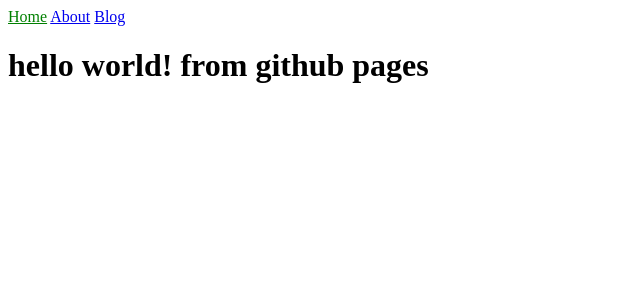
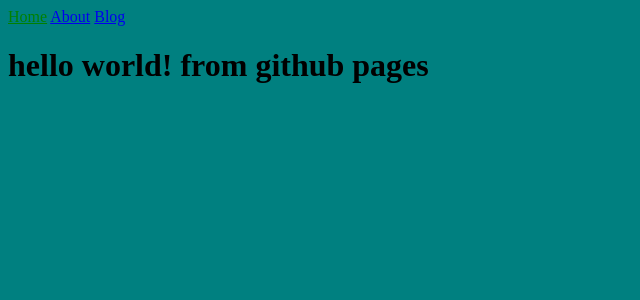
Before and after one commit to dvterrizzi/dvtblog, a Jekyll site: the page built from index.html, in a window 1280 px wide. Shown: the top 300 px of the page, without its empty margins (0-640 px from the left). Built offline with Jekyll 4.4.1, drawn with Linux system fonts in a browser that asks for light colours.

Commit message:
Use jekyll gem, scss setup

```diff
--- a/Gemfile
+++ b/Gemfile
@@ -1,8 +1,8 @@
 # frozen_string_literal: true
 source "https://rubygems.org"
 
-#gem "jekyll"
-gem "github-pages", group: :jekyll_plugins
+gem "jekyll"
+#gem "github-pages", group: :jekyll_plugins
 
 group :jekyll_plugins do
     gem "jekyll-sitemap"
--- a/_config.yml
+++ b/_config.yml
@@ -2,5 +2,8 @@ title: www.dvt.life
 repository: dvterrizzi/www.dvt.life
 url: https://www.dvt.life
 baseurl: ""
+theme: null # If ommitted, the github-pages gem will build a normalize.scss into styles.scss
+sass:
+  sass_dir: _sass
 plugins:
   - jekyll-sitemap
--- a/_layouts/default.html
+++ b/_layouts/default.html
@@ -4,7 +4,7 @@
 <head>
     <meta charset="utf-8">
     <title>{{ page.title }}</title>
-    <link rel="stylesheet" href="/assets/css/styles.css" />
+    <link rel="stylesheet" href="/assets/css/main.css" />
 </head>
 
 <body>
--- /dev/null
+++ b/_sass/_colors.scss
@@ -0,0 +1 @@
+$color-bg: teal;
--- /dev/null
+++ b/_sass/_fonts.scss
@@ -0,0 +1,2 @@
+$font-header: 'Arial';
+$font-main: 'Times New Roman';
--- a/_sass/main.scss
+++ /dev/null
@@ -1,3 +0,0 @@
-.current {
-    color: green;
-}
--- /dev/null
+++ b/assets/css/main.scss
@@ -0,0 +1,18 @@
+---
+# This file will be picked up when running 'jekyll [build|serve]'
+#
+# It runs this file (main.scss) through DartSass compiler, which
+# will scan the default _sass folder for partials and build those first.
+#
+---
+
+@use "fonts" as fonts;
+@use "colors" as colors;
+
+body {
+    background-color: colors.$color-bg;
+}
+
+.current {
+    color: green;
+}
--- a/assets/css/styles.scss
+++ /dev/null
@@ -1,3 +0,0 @@
----
----
-@use "main" as *;
```
Also changed, not shown: README.md.
